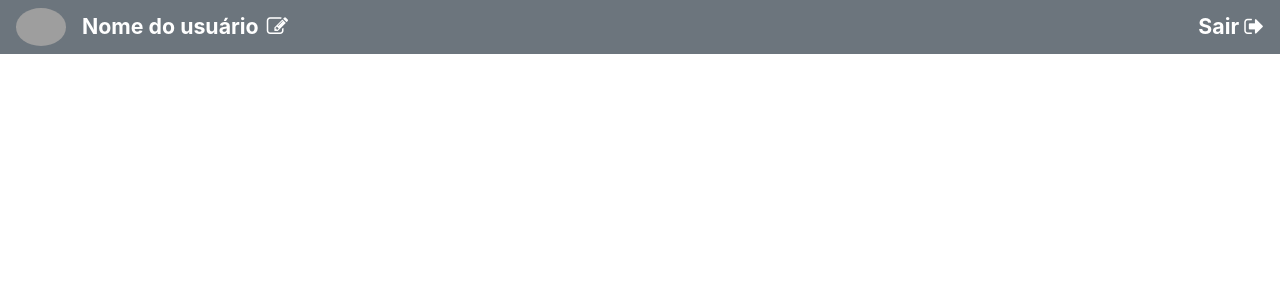
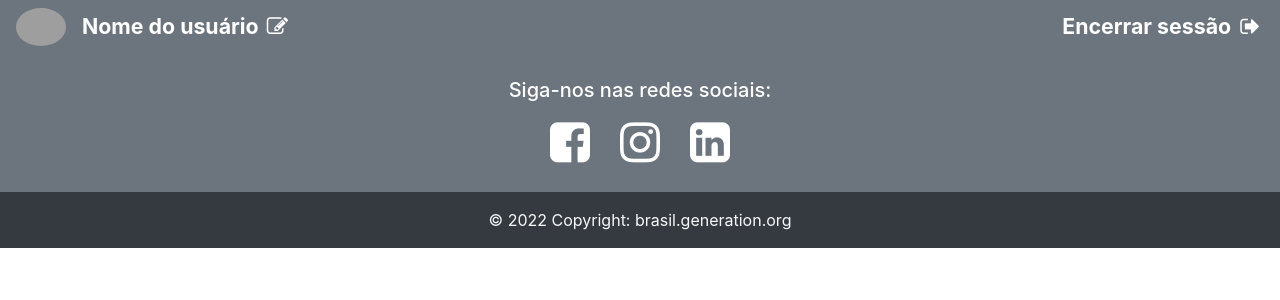
Before and after one commit to nnetomoura/blogPessoalFront, an Angular app: page / in a window 1280 px wide. Shown: the top 300 px of the page. Built offline with nearby package versions, Linux system fonts and the light colour scheme; grey boxes are pictures that could not be loaded.

Commit message:
inserção da barra de menu e rodapé para o front-end do blog pessoal

```diff
--- a/src/app/app.component.html
+++ b/src/app/app.component.html
@@ -1 +1,2 @@
 <app-menu></app-menu>
+<app-rodape></app-rodape>
--- a/src/app/menu/menu.component.html
+++ b/src/app/menu/menu.component.html
@@ -25,8 +25,9 @@
         </ul>
 
         <ul class="navbar-nav ml-auto d-flex align-items-center">
-            <li class="nav-item pl-2">
-                <a class="m-0 font-weight-bold text-white fs-16">Sair <i class="fa fa-sign-out" aria-hidden="true"></i></a>
+            <li class="nav-item pl-3">
+                <a class="m-0 font-weight-bold text-white fs-16">Encerrar sessão <i class="fa fa-sign-out p-1" aria-hidden="true"></i>
+                </a>
             </li>
 
         </ul>
--- a/src/app/rodape/rodape.component.css
+++ b/src/app/rodape/rodape.component.css
@@ -0,0 +1,32 @@
+ul.social-network{
+    list-style: none;
+    padding: 0;
+}
+
+ul.social-network  li{
+
+    display: inline;
+    margin: 0;
+    padding: 5px;
+}
+
+.fa {
+    font-size: 35pt;
+    color: white;
+    padding: 10px;
+}
+
+.fa-facebook-square:hover {
+   filter:drop-shadow(0 0 6px rgb(228, 228, 228));
+   color: black;
+}
+
+.fa-instagram:hover {
+    filter:drop-shadow(0 0 6px rgb(228, 228, 228));
+    color: black;
+}
+
+.fa-linkedin-square:hover {
+    filter:drop-shadow(0 0 6px rgb(228, 228, 228));
+    color: black;
+}
--- a/src/app/rodape/rodape.component.html
+++ b/src/app/rodape/rodape.component.html
@@ -1 +1,51 @@
-<p>rodape works!</p>
+<footer class="page-footer font-small bg-secondary pt-4">
+
+    <div class="container">
+
+        <div class="row">
+            <div class="col-md-12 d-flex justify-content-center">
+                <h5 class="text-white">Siga-nos nas redes sociais:</h5>
+            </div>
+        </div>
+
+        <div class="row">
+            <div class="col-md-12 d-flex justify-content-center">
+
+                <ul class="social-network">
+                    <li>
+                        <a href="https://www.facebook.com/generationbrasil" target="_blank" class="iconFacebook">
+                            <i class="fa fa-facebook-square" aria-hidden="true"></i>
+                        </a>
+
+                    </li>
+
+                    <li>
+                        <a href="https://www.instagram.com/generationbrasil/" target="_blank" class="iconInstagram">
+                            <i class="fa fa-instagram" aria-hidden="true"></i>
+                        </a>
+
+                    </li>
+
+                    <li>
+                        <a href="https://www.linkedin.com/school/generationbrasil/" target="_blank" class="iconLinkedin">
+                            <i class="fa fa-linkedin-square" aria-hidden="true"></i>
+                        </a>
+                    </li>
+
+
+                </ul>
+
+            </div>
+
+        </div>
+
+    </div>
+
+    <div class="footer-copyright bg-dark text-center py-3">
+
+        <span class="text-light"> © 2022 Copyright: </span>
+        <a class = "text-light" href="https://brasil.generation.org" target="_blank">brasil.generation.org</a>
+    </div>
+
+
+</footer>
```
